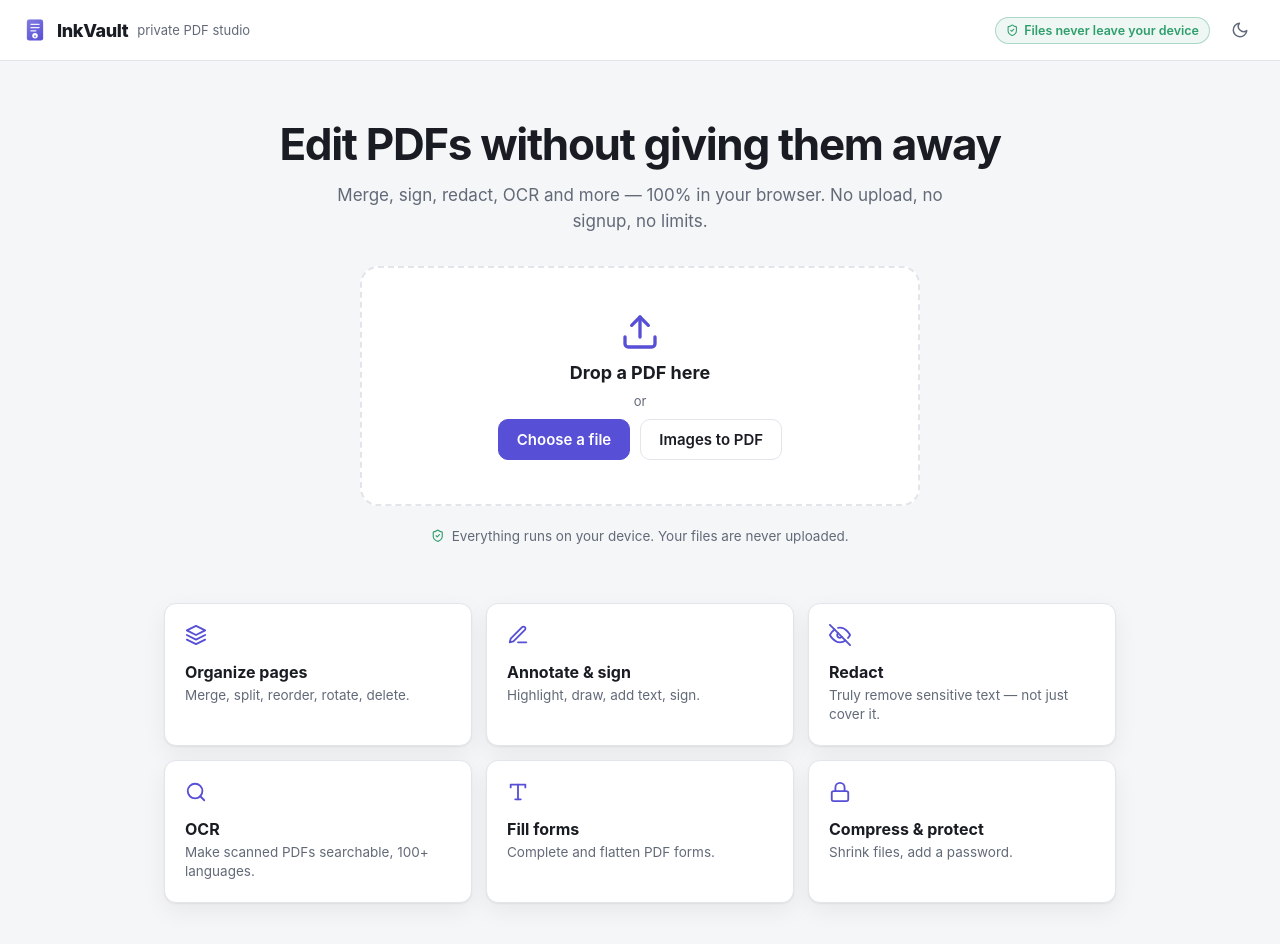
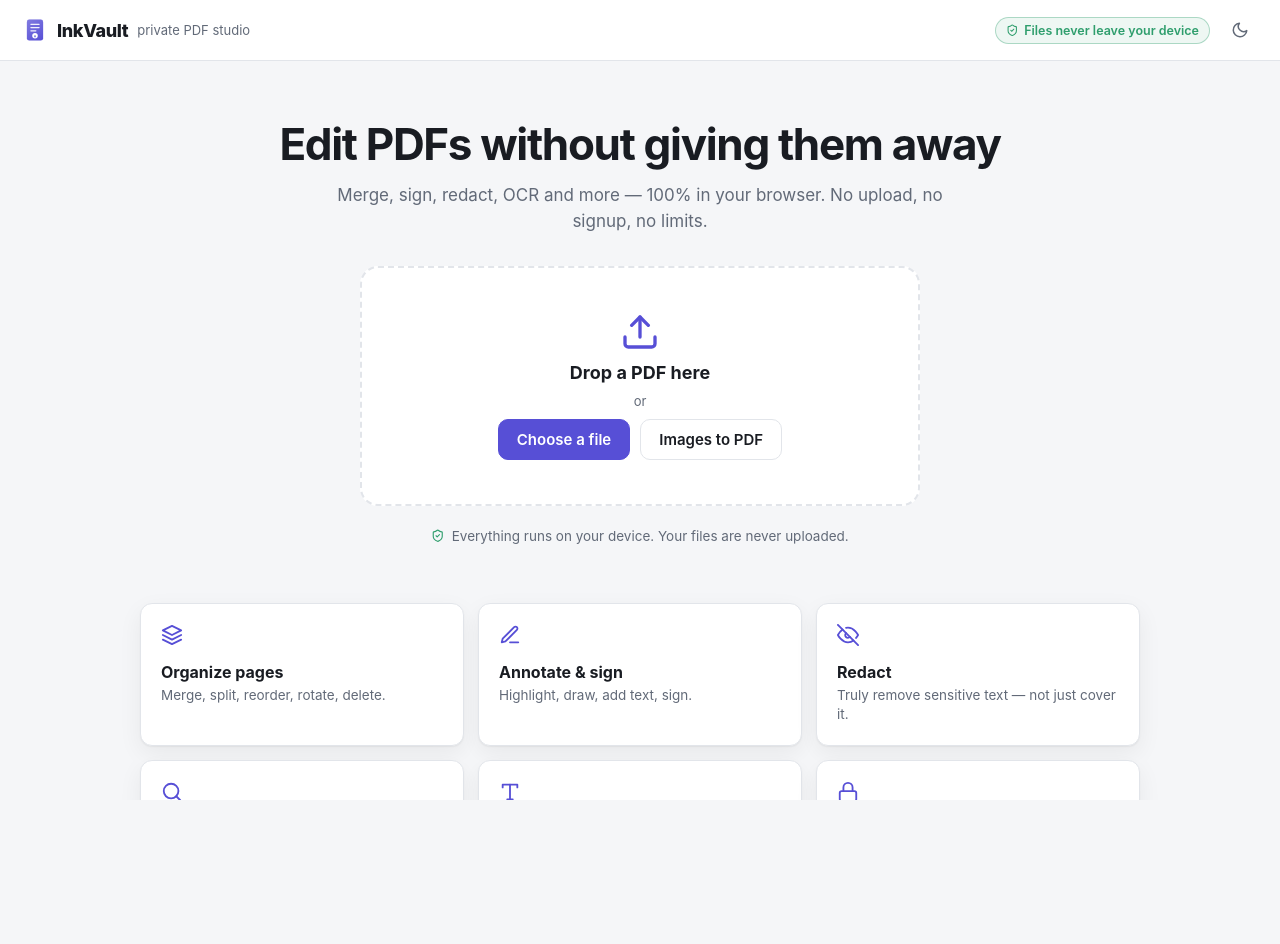
Before and after one commit to Chaganti-Reddy/inkvault, a React (Vite) app: page / in a window 1280 px wide. Shown: the top 944 px of the page. After the commit the page ends 800 px from the top, so only its background shows below. Built offline with nearby package versions, Linux system fonts and the light colour scheme.

Commit message:
Fix editor layout: lock height so only the document scrolls, keep the tool rail fixed

```diff
--- a/src/App.css
+++ b/src/App.css
@@ -1,4 +1,4 @@
-.app { display: flex; flex-direction: column; min-height: 100%; }
+.app { display: flex; flex-direction: column; height: 100vh; height: 100dvh; overflow: hidden; }
 
 /* ---------- buttons ---------- */
 .btn {
@@ -28,7 +28,7 @@
 .topbar {
   display: flex; align-items: center; justify-content: space-between;
   padding: 12px 22px; background: var(--surface); border-bottom: 1px solid var(--border);
-  position: sticky; top: 0; z-index: 20;
+  flex: 0 0 auto; z-index: 20;
 }
 .brand { display: flex; align-items: center; gap: 9px; }
 .brand-name { font-weight: 800; font-size: 18px; letter-spacing: -0.02em; }
@@ -45,7 +45,8 @@
 }
 
 /* ---------- home ---------- */
-.home { max-width: 1000px; margin: 0 auto; padding: 56px 24px 80px; width: 100%; }
+.home { flex: 1; min-height: 0; overflow-y: auto; padding: 56px 24px 80px; }
+.home > * { max-width: 1000px; margin-left: auto; margin-right: auto; }
 .hero { text-align: center; }
 .hero h1 { font-size: clamp(28px, 5vw, 44px); letter-spacing: -0.03em; margin: 0 0 12px; }
 .hero-sub { color: var(--muted); font-size: 17px; max-width: 620px; margin: 0 auto 32px; line-height: 1.5; }
@@ -88,10 +89,11 @@
 .feature-sub { color: var(--muted); font-size: 13.5px; margin-top: 4px; line-height: 1.45; }
 
 /* ---------- editor shell + tool rail ---------- */
-.editor-shell { display: flex; flex: 1; min-height: 0; }
+.editor-shell { display: flex; flex: 1; min-height: 0; overflow: hidden; }
 .tool-rail {
   display: flex; flex-direction: column; gap: 4px; padding: 12px 8px;
   background: var(--surface); border-right: 1px solid var(--border); width: 84px; flex: 0 0 84px;
+  overflow-y: auto;
 }
 .tool-btn {
   display: flex; flex-direction: column; align-items: center; gap: 5px;
@@ -104,7 +106,7 @@
 .tool-btn.on { background: var(--accent-weak); color: var(--accent); }
 
 /* ---------- editor ---------- */
-.editor { display: flex; flex-direction: column; flex: 1; min-width: 0; }
+.editor { display: flex; flex-direction: column; flex: 1; min-width: 0; min-height: 0; overflow: hidden; }
 .toolbar {
   display: flex; align-items: center; justify-content: space-between; gap: 12px;
   padding: 8px 16px; background: var(--surface); border-bottom: 1px solid var(--border);
@@ -120,7 +122,7 @@
   padding: 24px; display: flex; flex-direction: column; align-items: center; gap: 18px;
 }
 .pdf-page {
-  position: relative;
+  position: relative; flex: 0 0 auto;
   background: var(--surface); box-shadow: var(--shadow); border-radius: 4px; overflow: hidden;
   min-height: 120px;
 }
@@ -197,7 +199,7 @@
 .anno-bar .spacer { flex: 1; }
 
 .anno-scroll { flex: 1; overflow: auto; padding: 24px; display: flex; flex-direction: column; align-items: center; gap: 18px; background: var(--bg); }
-.anno-page-wrap { position: relative; }
+.anno-page-wrap { position: relative; flex: 0 0 auto; }
 .anno-page { position: relative; background: #fff; box-shadow: var(--shadow); border-radius: 4px; }
 .anno-surface { position: absolute; inset: 0; touch-action: none; }
 .anno-surface.tool-text { cursor: text; }
```
